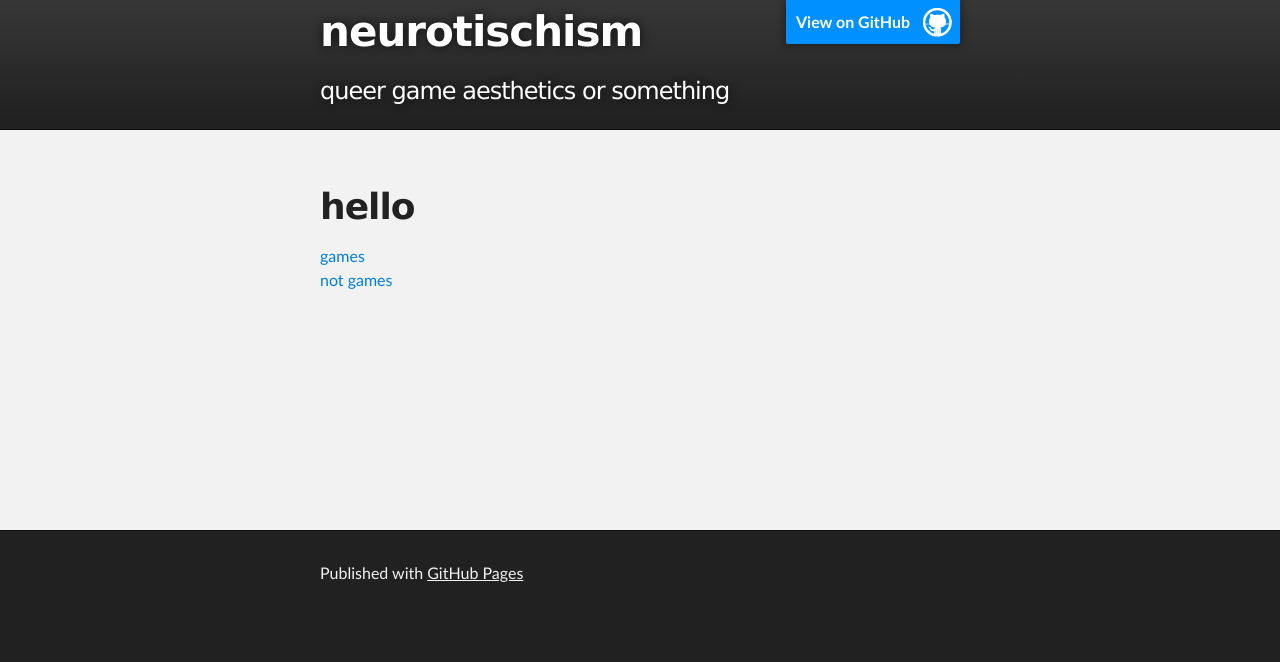
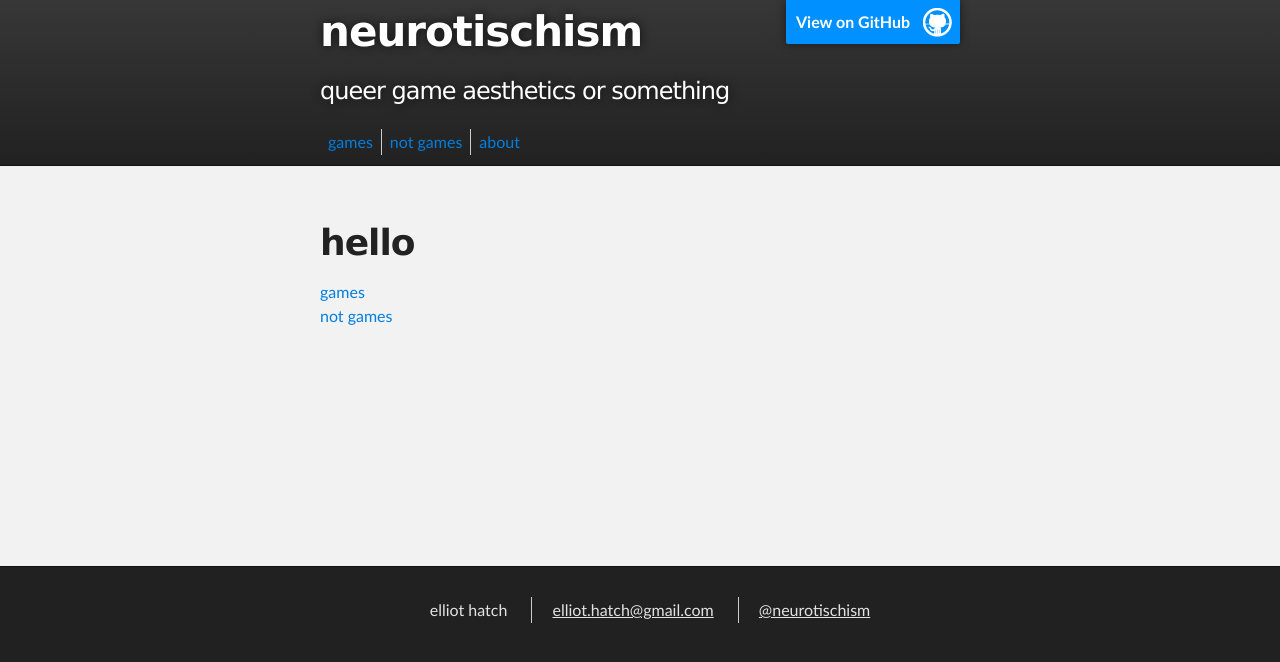
Before and after one commit to elliothatch/elliothatch.github.io, a Jekyll site: the page built from index.html, in a window 1280 px wide. Shown: the top 662 px of the page. Built offline with Jekyll 4.4.1, drawn with Linux system fonts in a browser that asks for light colours.

Commit message:
added menu, made header and footer fancier

```diff
--- a/_config.yml
+++ b/_config.yml
@@ -1,6 +1,7 @@
 domain: elliothatch.github.io
 author: elliot hatch
 email: elliot.hatch@gmail.com
+twitter: neurotischism
 title: neurotischism
 
 permalink: /:catagories/:title
--- a/_includes/footer.html
+++ b/_includes/footer.html
@@ -1,5 +1,9 @@
 <div id="footer_wrap" class="outer">
       <footer class="inner">
-        <p>Published with <a href="http://pages.github.com">GitHub Pages</a></p>
-      </footer>
+      	<ul id="footer_links">
+          <li><p>{{ site.author }}</p></li>
+          <li><a href="mailto:{{ site.email }}" target="_blank">{{ site.email }}</a></li>
+          <li><a href="http://twitter.com/{{ site.twitter }}" target="_blank">@{{ site.twitter }}</a></li>
+    	</ul>
+       </footer>
 </div>
--- a/_includes/header.html
+++ b/_includes/header.html
@@ -1,9 +1,16 @@
- <div id="header_wrap" class="outer">
+<div id="header_wrap" class="outer">
         <header class="inner">
           <a id="forkme_banner" href="https://github.com/elliothatch">View on GitHub</a>
 
-          <h1 id="project_title">neurotischism</h1>
+          <a id="project_title" href="{{ site.url }}/">neurotischism</a>
           <h2 id="project_tagline">queer game aesthetics or something</h2>
-
+          <!--MENU BAR-->
+          <div id="navigation_menu">
+          		<ul id="menu_main_list">
+          			<li><a href="{{ site.url }}/games/">games</a></li>
+          			<li><a href="{{ site.url }}/notgames/">not games</a></li>
+          			<li><a href="{{ site.url }}/about/">about</a></li>
+          		</ul>
+          	</div>
         </header>
 </div>
--- a/_stylesheets/default.css
+++ b/_stylesheets/default.css
@@ -98,7 +98,7 @@ p {
 }
 
 footer p {
-  color: #f2f2f2;
+  color: #e2e2e2;
 }
 
 a {
@@ -121,8 +121,12 @@ a {
 a:hover, a:focus {text-decoration: underline;}
 
 footer a {
-  color: #F2F2F2;
+  color: #e2e2e2;
   text-decoration: underline;
+}
+
+footer a:hover {
+  color:#fff;
 }
 
 em {
@@ -269,6 +273,23 @@ Full-Width Styles
   margin: 0 auto;
 }
 
+#footer_links {
+  text-align: center;
+}
+
+#footer_links li {
+  display: inline-block;
+  padding: 1px 20px;
+}
+
+#footer_links li:first-child {
+  margin-left: 0;
+}
+
+#footer_links li+li {
+  border-left: 1px solid #ccc
+}
+
 #forkme_banner {
   display: block;
   position: absolute;
@@ -295,6 +316,36 @@ Full-Width Styles
 
 #header_wrap .inner {
   padding: 0px 10px 0px 10px;
+  overflow: hidden;
+}
+
+#navigation_menu .outer {
+  padding: 0px 10px 0px 10px;
+}
+
+#navigation_menu #menu_main_list {
+  width: 100%;
+  float: left;
+  margin: 0 0 10px 0;
+  padding: 0;
+  list-style: none;
+}
+#navigation_menu #menu_main_list li {
+  float: left;
+}
+
+#navigation_menu #menu_main_list li a:hover {
+    color: #fff;
+}
+
+#navigation_menu #menu_main_list li a {
+    display: block;
+    padding: 1px 8px;
+    text-decoration: none;
+  }
+
+#navigation_menu #menu_main_list li+li {
+  border-left: 1px solid #ccc
 }
 
 #project_title {
@@ -303,6 +354,13 @@ Full-Width Styles
   font-size: 42px;
   font-weight: 700;
   text-shadow: #111 0px 0px 10px;
+  font-family: 'Lucida Grande', 'Calibri', Helvetica, Arial, sans-serif;
+  letter-spacing: -1px;
+  text-decoration: none;
+}
+
+#project_title:hover {
+  text-shadow: #fff 0 0 10px;
 }
 
 #project_tagline {
```
